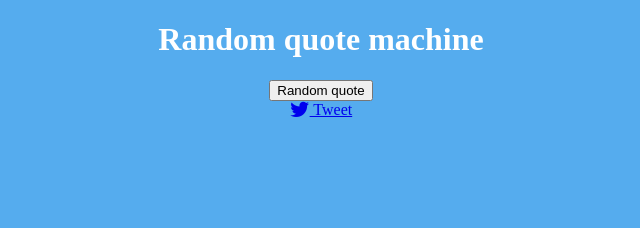
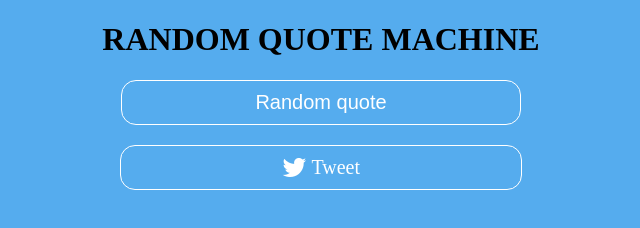
Before and after one commit to tashyp/zadanie-12-5, a plain HTML site: page index.html in a window 1280 px wide. Shown: the whole page, without its empty margins (319-959 px from the left). Drawn offline with nearby package versions, Linux system fonts and the light colour scheme; no server answers.

Commit message:
Fix problems with displaying quotes

```diff
--- a/main.js
+++ b/main.js
@@ -48,17 +48,19 @@ function createTweet(input) {
     if (!quoteAuthor.length) {
         quoteAuthor = "Unknown author";
     }
-}
 
-var tweetText = "Quote of the day - " + quoteText + " Author: " + quoteAuthor;
+    console.log('Tweet lenght', quoteText.length);
 
-if (tweetText.length > 140) {
+    if (quoteText.length > 140) {
     getQuote();
-} else {
-    var tweet = tweetLink + encodeURIComponent(tweetText);
-    $('.quote').text(quoteText);
-    $('.author').text("Author: " + quoteAuthor);
-    $('.tweet').attr('href', tweet);
+	} else {
+		var tweetText = "Quote of the day - " + quoteText + " Author: " + quoteAuthor;
+    	var tweet = tweetLink + encodeURIComponent(tweetText);
+
+    	$('.quote').text(quoteText);
+    	$('.author').text("Author: " + quoteAuthor);
+    	$('.tweet').attr('href', tweet);
+    	}
 }
 
 $(document).ready(function() {
--- a/style.css
+++ b/style.css
@@ -5,3 +5,28 @@ body {
 	text-align: center;
 	color: white;
 }
+
+h1 {
+	text-transform: uppercase;
+	color: #000000;
+}
+
+.trigger,
+.tweet {
+    background-color: transparent;
+    border: solid #fff 1px;
+    border-radius: 15px;
+    color: #fff;
+    font-size: 20px;
+    padding: 10px 60px;
+    width: 400px;
+    cursor: pointer;
+}
+
+.tweet {
+    text-decoration: none;
+    width: 400px;
+    display: block;
+    padding: 10px 0;
+    margin: 20px auto;
+}
```
Also changed, not shown: index.html (line endings or trailing spaces).
